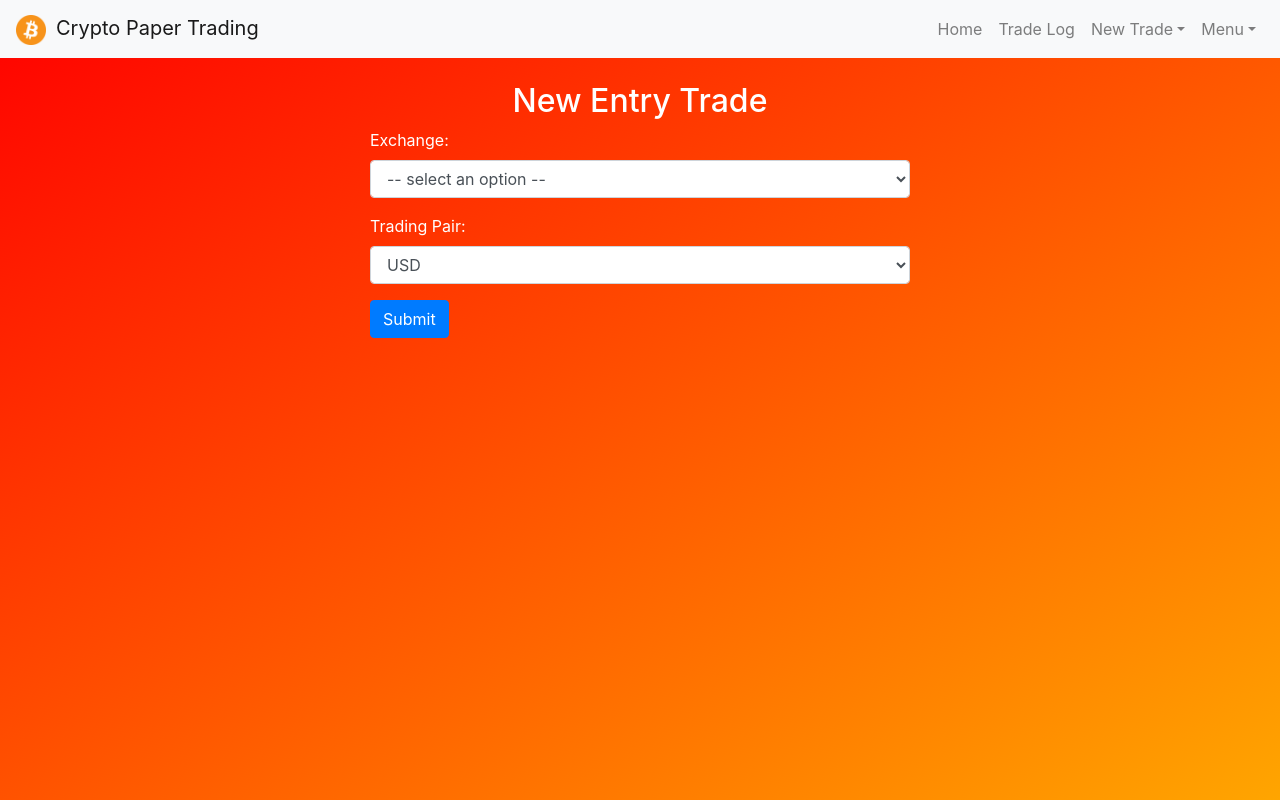
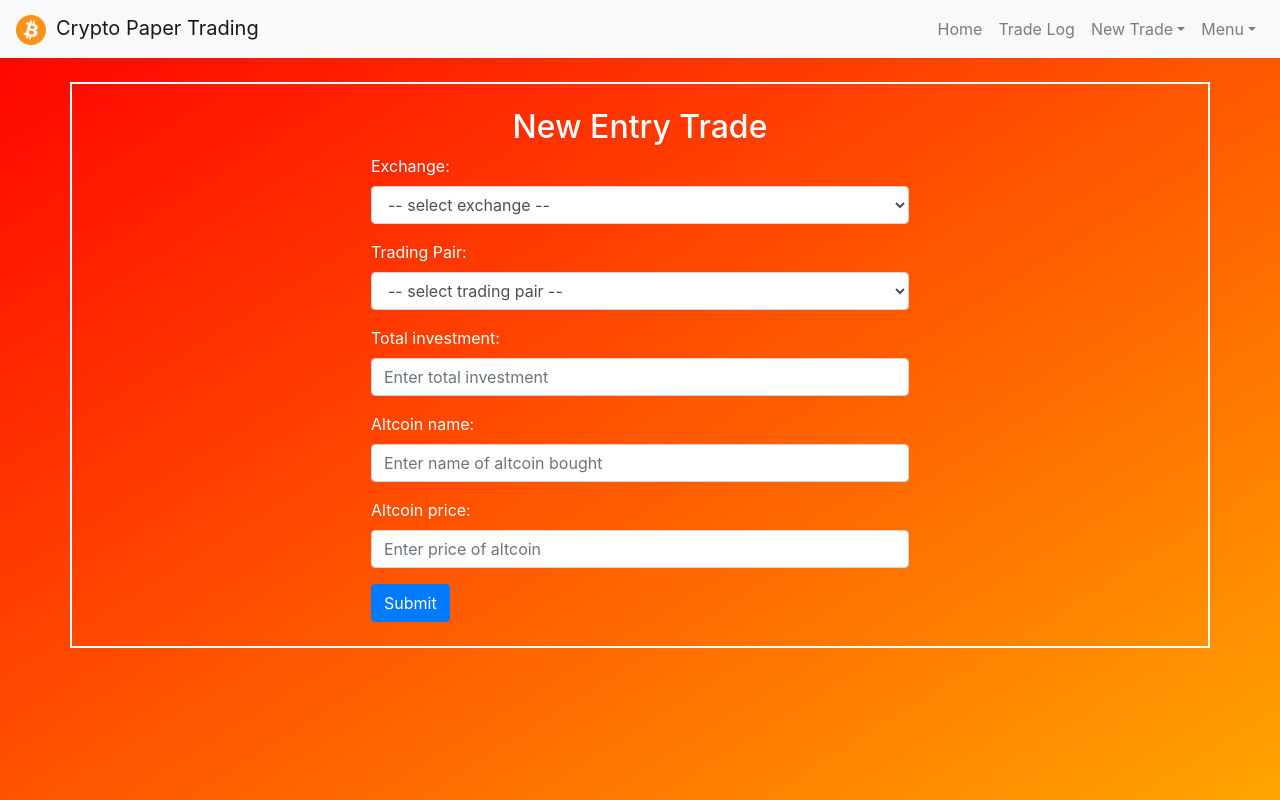
Before and after one commit to mdamian9/cryptopapertrading-site, a React (Create React App) app in the folder client/: page /new-entry-trade in a window 1280 px wide. Built offline with nearby package versions, Linux system fonts and the light colour scheme.

Commit message:
Good progress on NewEntryTradeForm, some adjustments to the page component

```diff
--- a/client/src/components/NewEntryTradeForm.js
+++ b/client/src/components/NewEntryTradeForm.js
@@ -2,6 +2,17 @@ import React, { Component } from 'react';
 import { Button, Form, FormGroup, Label, Input } from 'reactstrap';
 
 class NewEntryTradeForm extends Component {
+
+    constructor(props) {
+        super(props);
+        this.state = {
+            exchangeName: '-- select exchange --',
+            tradingPair: '-- select trading pair --',
+            totalInvestment: '',
+            altName: '',
+            altPrice: ''
+        };
+    };
 
     handleChange = event => {
         // Extract name & value from event target and set to state
@@ -15,27 +26,27 @@ class NewEntryTradeForm extends Component {
     handleFormSubmit = event => {
         event.preventDefault();
         // Clear form fields
-        console.log(`${this.state.exchangeName} ${this.state.tradingPair}`)
-        // ${this.state.totalInvestment} ${this.state.altName} ${this.state.altPrice}
+        console.log(`Submitted:\n${this.state.exchangeName} ${this.state.tradingPair} ${this.state.totalInvestment} ${this.state.altName} ${this.state.altPrice}`);
         document.getElementById("new-entry-form").reset();
         // Reset state
         this.setState({
-            exchangeName: '',
-            tradingPair: ''
-            // totalInvestment: '',
-            // altName: '',
-            // altPrice: ''
+            exchangeName: '-- select exchange --',
+            tradingPair: '-- select trading pair --',
+            totalInvestment: '',
+            altName: '',
+            altPrice: ''
         });
     };
 
     render = () => {
+        console.log(`Rendered:\n${this.state.exchangeName} ${this.state.tradingPair} ${this.state.totalInvestment} ${this.state.altName} ${this.state.altPrice}`);
         return (
             <Form id="new-entry-form" onSubmit={this.handleFormSubmit}>
                 <FormGroup>
                     <Label for="exchange-name">Exchange:</Label>
                     <Input type="select" name="exchangeName" id="exchange-name"
-                        placeholder="place" onChange={this.handleChange}>
-                        <option disabled selected value> -- select an option -- </option>
+                        defaultValue={this.state.exchangeName} onChange={this.handleChange}>
+                        <option disabled>-- select exchange --</option>
                         <option>Binance</option>
                         <option>Coinbase</option>
                         <option>Robinhood</option>
@@ -43,13 +54,30 @@ class NewEntryTradeForm extends Component {
                 </FormGroup>
                 <FormGroup>
                     <Label for="trading-pair">Trading Pair:</Label>
-                    <Input type="select" name="tradingPair" id="trading-pair" onChange={this.handleChange}>
+                    <Input type="select" name="tradingPair" id="trading-pair"
+                        defaultValue={this.state.tradingPair} onChange={this.handleChange}>
+                        <option disabled>-- select trading pair --</option>
                         <option>USD</option>
                         <option>USDT</option>
                         <option>BTC</option>
                         <option>ETH</option>
                         <option>BNB</option>
                     </Input>
+                </FormGroup>
+                <FormGroup>
+                    <Label for="total-investment">Total investment:</Label>
+                    <Input type="text" name="totalInvestment" id="total-investment"
+                        placeholder="Enter total investment" onChange={this.handleChange}/>
+                </FormGroup>
+                <FormGroup>
+                    <Label for="alt-name">Altcoin name:</Label>
+                    <Input type="text" name="altName" id="alt-name"
+                        placeholder="Enter name of altcoin bought" onChange={this.handleChange}/>
+                </FormGroup>
+                <FormGroup>
+                    <Label for="alt-price">Altcoin price:</Label>
+                    <Input type="text" name="altPrice" id="alt-price"
+                        placeholder="Enter price of altcoin" onChange={this.handleChange}/>
                 </FormGroup>
                 <Button color="primary">Submit</Button>
             </Form>
--- a/client/src/components/NewEntryTradePage.js
+++ b/client/src/components/NewEntryTradePage.js
@@ -9,21 +9,21 @@ class NewEntryTradePage extends Component {
             <div>
                 <Navbar />
                 <br />
-                <Container>
+                <Container className="text-white w-outline">
+                    <br />
                     <Row>
                         <Col>
-                            <h1 className="text-center" style={{ color: 'white', fontSize: '4vh' }}>
+                            <h1 className="text-center" style={{fontSize: '4vh' }}>
                                 New Entry Trade
                             </h1>
                         </Col>
                     </Row>
-                </Container>
-                <Container className="text-white">
                     <Row className="justify-content-center">
                         <Col xs="6">
                             <NewEntryTradeForm />
                         </Col>
                     </Row>
+                    <br />
                 </Container>
             </div>
         );
```
